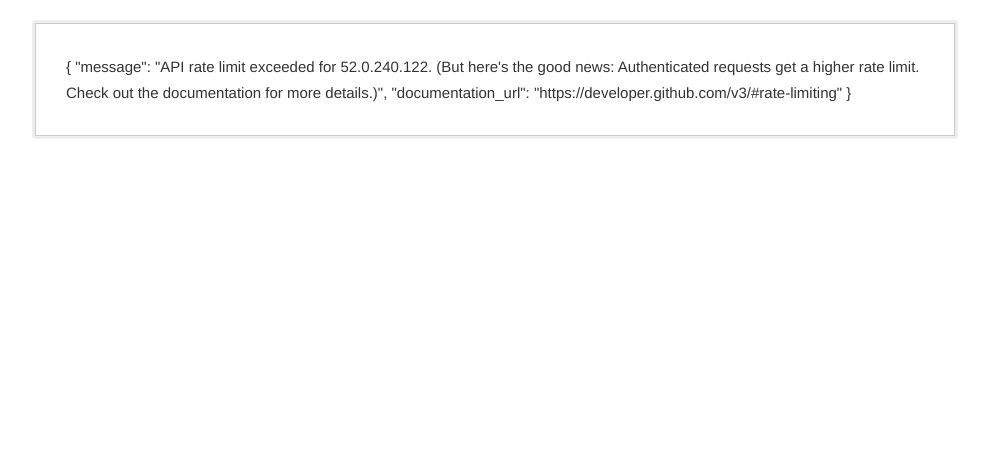
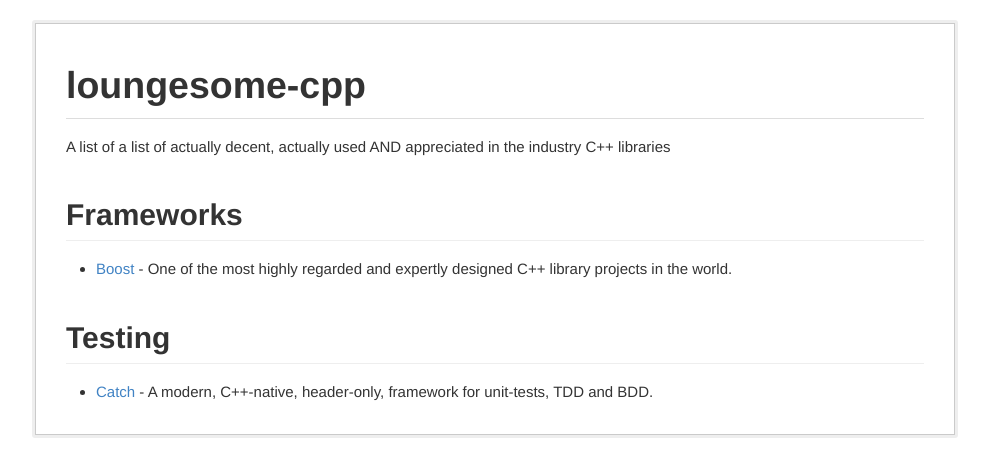
Before and after one commit to LoungeCPP/loungesome-cpp, a plain HTML site: page index.html in a window 1280 px wide. Shown: the whole page, without its empty margins (145-1134 px from the left). Drawn offline with Linux system fonts and the light colour scheme.

Commit message:
Update webpage for commits d4f4d5876a83...4a5b32ce478c
4a5b32ce478cdc5ff9a8a362324ef8b287afd6a1 I don't into Linux

```diff
--- a/index.html
+++ b/index.html
@@ -270,8 +270,24 @@
   </style>
 </head><body>
 <div id="frame"><div id="markdown">
-{
-  "message": "API rate limit exceeded for 52.0.240.122. (But here's the good news: Authenticated requests get a higher rate limit. Check out the documentation for more details.)",
-  "documentation_url": "https://developer.github.com/v3/#rate-limiting"
-}
+<h1>
+<a id="user-content-loungesome-cpp" class="anchor" href="#loungesome-cpp" aria-hidden="true"><span aria-hidden="true" class="octicon octicon-link"></span></a>loungesome-cpp</h1>
+
+<p>A list of a list of actually decent, actually used AND appreciated in the industry C++ libraries</p>
+
+<h2>
+<a id="user-content-frameworks" class="anchor" href="#frameworks" aria-hidden="true"><span aria-hidden="true" class="octicon octicon-link"></span></a>Frameworks</h2>
+
+<ul>
+<li>
+<a href="http://www.boost.org/">Boost</a> - One of the most highly regarded and expertly designed C++ library projects in the world.</li>
+</ul>
+
+<h2>
+<a id="user-content-testing" class="anchor" href="#testing" aria-hidden="true"><span aria-hidden="true" class="octicon octicon-link"></span></a>Testing</h2>
+
+<ul>
+<li>
+<a href="https://github.com/philsquared/Catch">Catch</a> - A modern, C++-native, header-only, framework for unit-tests, TDD and BDD.</li>
+</ul>
 </div></div></body></html>
```
